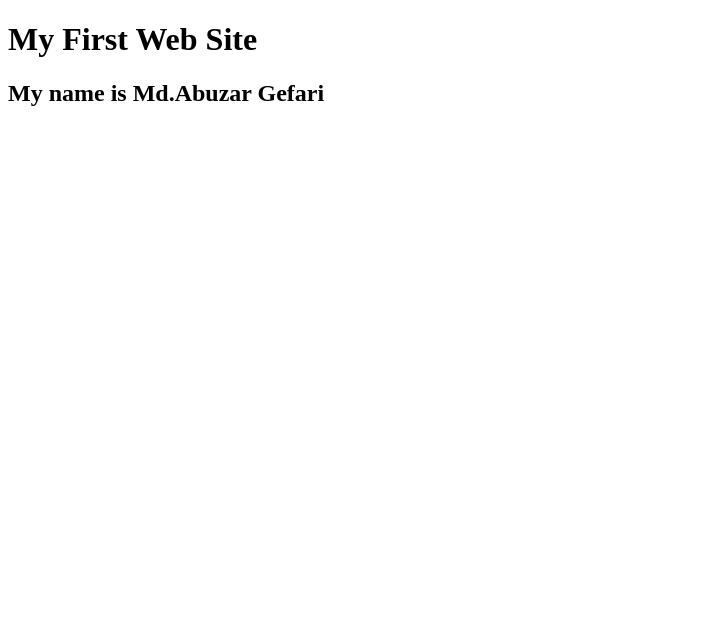
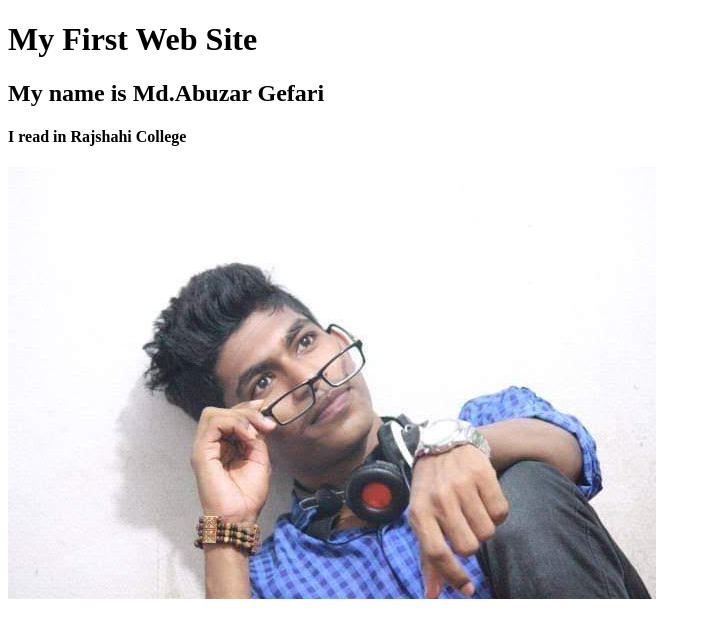
Before and after one commit to AbuzarGefari/my-first-website, a plain HTML site: page index.html in a window 1280 px wide. Shown: the whole page, without its empty margins (0-711 px from the left). Drawn offline with Linux system fonts and the light colour scheme.

Commit message:
photo added done

```diff
--- a/index.html
+++ b/index.html
@@ -9,5 +9,7 @@
 <body>
     <h1>My First Web Site</h1>
     <h2>My name is Md.Abuzar Gefari</h2>
+    <h4>I read in Rajshahi College</h4>
+    <img src="image/1.jpg" alt="">
 </body>
 </html>
```
Also changed, not shown: image/1.jpg (added), image/2.jpg (added).
